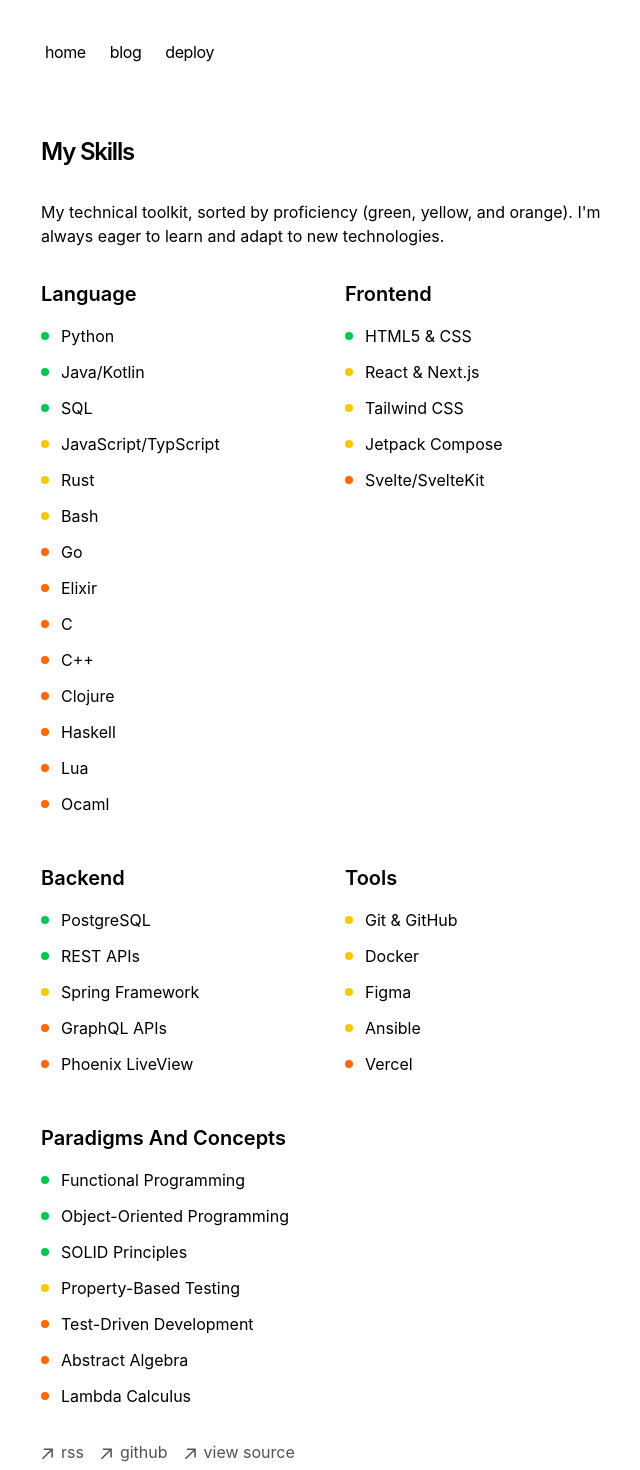
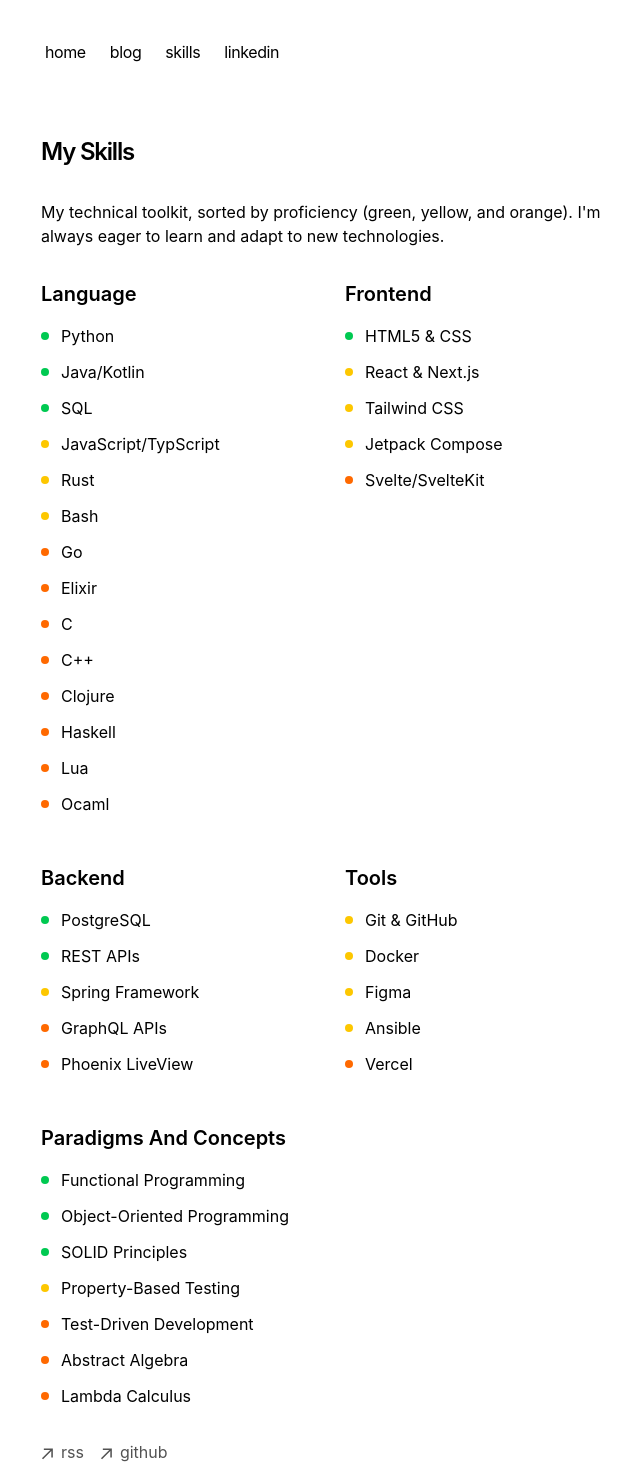
Before and after one commit to jmrec/nextjs-portfolio, a Next.js app: page /skills in a window 1280 px wide. Shown: the top 1470 px of the page, without its empty margins (311-951 px from the left). Built offline with nearby package versions, Linux system fonts and the light colour scheme.

Commit message:
feat: update footer and nav links
Changed the GitHub link in the footer to point to jmrec's profile and removed the 'view source' link. Updated nav items by adding a 'skills' route and replacing the 'deploy' link with a LinkedIn profile link.

```diff
--- a/app/components/footer.tsx
+++ b/app/components/footer.tsx
@@ -35,21 +35,10 @@
             className="flex items-center transition-all hover:text-neutral-800 dark:hover:text-neutral-100"
             rel="noopener noreferrer"
             target="_blank"
-            href="https://github.com/vercel/next.js"
+            href="https://github.com/jmrec"
           >
             <ArrowIcon />
             <p className="ml-2 h-7">github</p>
-          </a>
-        </li>
-        <li>
-          <a
-            className="flex items-center transition-all hover:text-neutral-800 dark:hover:text-neutral-100"
-            rel="noopener noreferrer"
-            target="_blank"
-            href="https://vercel.com/templates/next.js/portfolio-starter-kit"
-          >
-            <ArrowIcon />
-            <p className="ml-2 h-7">view source</p>
           </a>
         </li>
       </ul>
--- a/app/components/nav.tsx
+++ b/app/components/nav.tsx
@@ -7,8 +7,11 @@
   '/blog': {
     name: 'blog',
   },
-  'https://vercel.com/templates/next.js/portfolio-starter-kit': {
-    name: 'deploy',
+    '/skills': {
+      name: 'skills'
+    },
+  'https://www.linkedin.com/in/jmrecondo/': {
+    name: 'linkedin',
   },
 }
 
```
